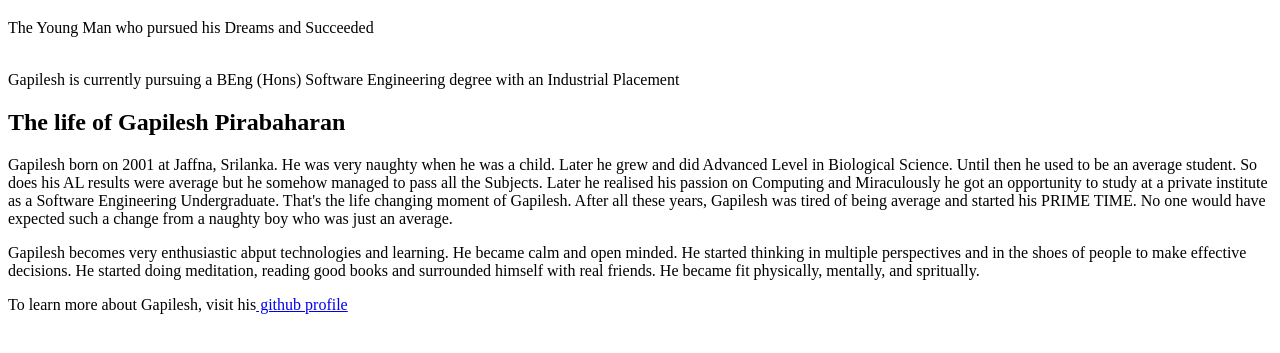
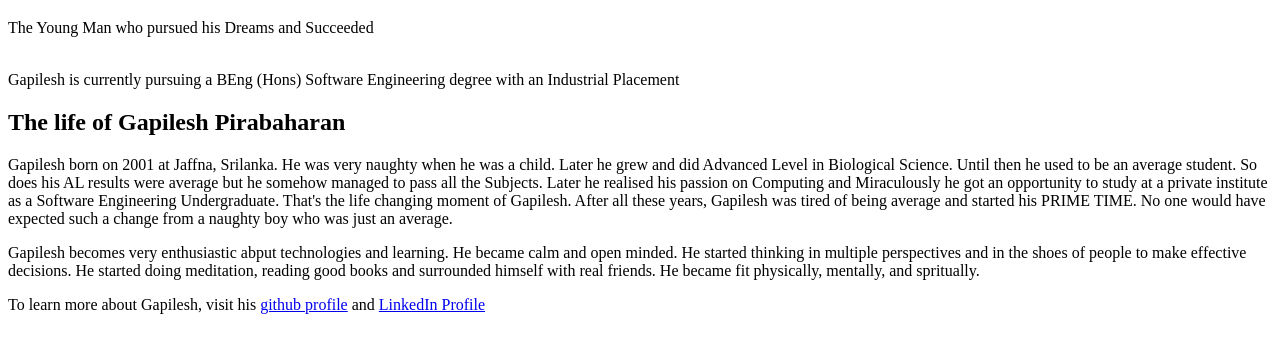
Before and after one commit to Gapilesh/Tribute_Page_FCC, a plain HTML site: page index.html in a window 1280 px wide. Shown: the part 61-414 px from the top of the page. Drawn offline with Linux system fonts and the light colour scheme.

Commit message:
Github and LinkedIn link

```diff
--- a/index.html
+++ b/index.html
@@ -23,7 +23,8 @@
         started doing meditation, reading good books and surrounded himself with real friends. He became fit physically,
         mentally, and spritually.</p>
 
-    <p> To learn more about Gapilesh, visit his<a id="tribute-link" target ="_blank" href="https://github.com/Gapilesh"> github profile</a></p>
+        <p> To learn more about Gapilesh, visit his <a id="tribute-link" target ="_blank" href="https://github.com/Gapilesh"> github profile</a> and
+           <a target="_blank" href="https://www.linkedin.com/in/gapilesh-pirabaharan/">LinkedIn Profile</a> </p>
     </main>
   </body>
 </html>
```
